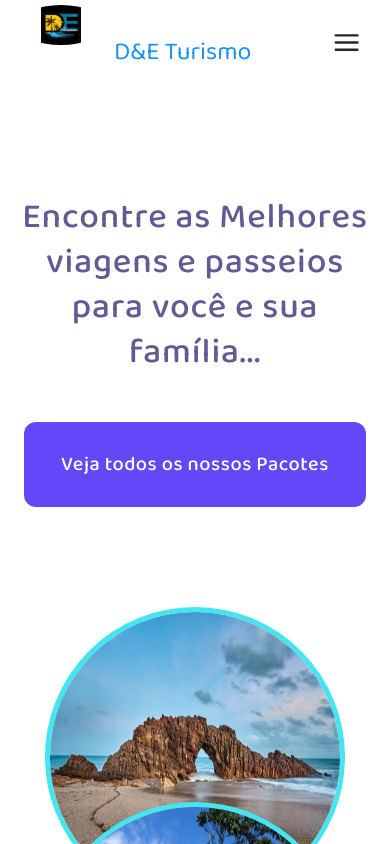
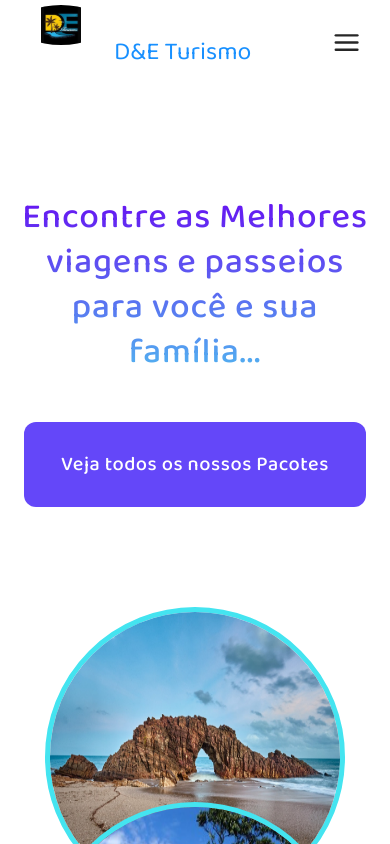
Before and after one commit to HEINRICK7/travel_booking_app, a React (Create React App) app: page / in a window 390 px wide. Shown: the top 844 px of the page. Built offline with nearby package versions, Linux system fonts and the light colour scheme.

Commit message:
Fixed issue with add and reject users buttons

```diff
--- a/src/pages/Dashboard/index.jsx
+++ b/src/pages/Dashboard/index.jsx
@@ -32,14 +32,14 @@ import {
 import './dashboard.css';
 
 
-
 const Dashboard = () => {
 
     moment.locale('pt-br');
 
     const [collapsed, setCollapsed] = useState(true);
 
-    const [isModalVisible, setIsModalVisible] = useState(false);
+    const [isModalVisibleApprove, setIsModalVisibleApprove] = useState(false);
+    const [isModalVisibleReject, setIsModalVisibleReject] = useState(false);
 
     const [results, setResults] = useState([]);
     const [resultsApprove, setResultsApprove] = useState([]);
@@ -72,7 +72,7 @@ const Dashboard = () => {
               setResultsApprove([response.data.travelersUsers])
               console.log('Ali',response.data.travelersUsers)
           })
-   },[]);
+   },[token]);
     const addInputButton = () => {
       setItinerary([...itinerary, {
         title: '',
@@ -163,6 +163,7 @@ const Dashboard = () => {
     }
 
       const key = 'updatable'
+      console.log(data)
 
             await api.post('travel_register', data)
 
@@ -196,6 +197,8 @@ const Dashboard = () => {
             })
 
             setResults(results.filter(result => result._id !== _id))
+            window.location.reload(false);
+            setIsModalVisibleReject(false);
       }
     const handleApprove = async (_id) => {
         let dataApprove;
@@ -219,23 +222,30 @@ const Dashboard = () => {
                   }
               });
               setResultsApprove(results.filter(result => result.map(res => res._id !== _id)))
+              window.location.reload(false);
+              setIsModalVisibleApprove(false);
 
-        }
+    }
+
+      const handleCancelApprove = () => {
+         setIsModalVisibleApprove(false);
+      };
+
+      const handleCancelReject = () => {
+        setIsModalVisibleReject(false);
+
+      }
+
+      const showModalApprove = () => {
+      setIsModalVisibleApprove(true);
+
+      };
+      const showModalReject = () => {
+      setIsModalVisibleReject(true);
 
 
-    const showModal = () => {
-      setIsModalVisible(true);
-
-    };
-
-    const handleOk = () => {
-      setIsModalVisible(false);
-
-    };
-
-    const handleCancel = () => {
-      setIsModalVisible(false);
-    };
+    }
+  console.log(itinerary)
 
     return (
         <>
@@ -339,10 +349,13 @@ const Dashboard = () => {
                         }}>< WhatsAppOutlined className="iconTable"/>{res.telefone}</p>
                       </div>
                       <div className="table_button">
+                        <Modal title="Deletar" visible={isModalVisibleReject} onOk={() => {handleDelete(res._id)}} onCancel={handleCancelReject}/>
+                        <button className="reject" onClick={showModalReject} >rejeitar</button>
 
-                        <button className="reject" onClick={(() => {showModal(handleDelete(res._id))})}>rejeitar</button>
-                        <button className="approve" onClick={(()=>{showModal(handleApprove(res._id))})}>aprovar</button>
-                        <Modal title="Basic Modal" visible={isModalVisible} onOk={handleOk} onCancel={handleCancel}/>
+
+                        <button className="approve" onClick={showModalApprove} >aprovar</button>
+                        <Modal title="Aprovar" visible={isModalVisibleApprove} onOk={() => {handleApprove(res._id)}} onCancel={handleCancelApprove}/>
+
 
                       </div>
 
--- a/src/pages/Home/home.css
+++ b/src/pages/Home/home.css
@@ -33,8 +33,13 @@
     font-size: 70px;
     line-height: 92px;
     letter-spacing: 0.025em;
-
-    color: #635995;
+}
+.section_left p{
+    background: -webkit-linear-gradient(
+        #6610F2, #1f9ed8
+    );
+    -webkit-background-clip: text;
+    -webkit-text-fill-color: transparent;
 
 }
 .section_left button {
@@ -105,12 +110,15 @@
     }
     .section_left p{
         margin: -70px 8px 30px 8px;
-        font-style: normal;
         font-weight: 500;
         font-size: 35px;
         line-height: 45px;
         letter-spacing: 0.025em;
-        color: #635995;
+        background: -webkit-linear-gradient(
+            #6610F2, #51b6f0
+        );
+        -webkit-background-clip: text;
+        -webkit-text-fill-color: transparent;
 
     }
     .section_left button {
```
